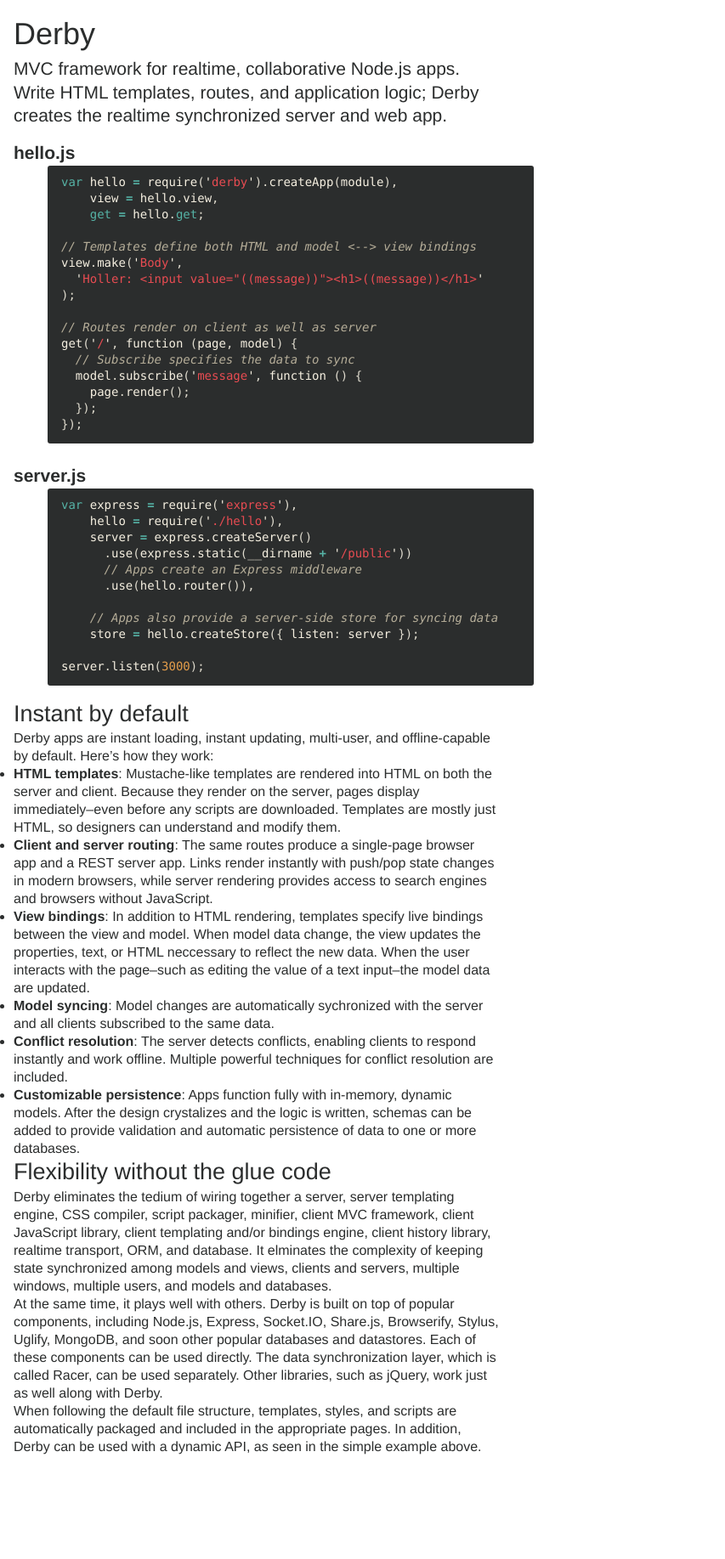
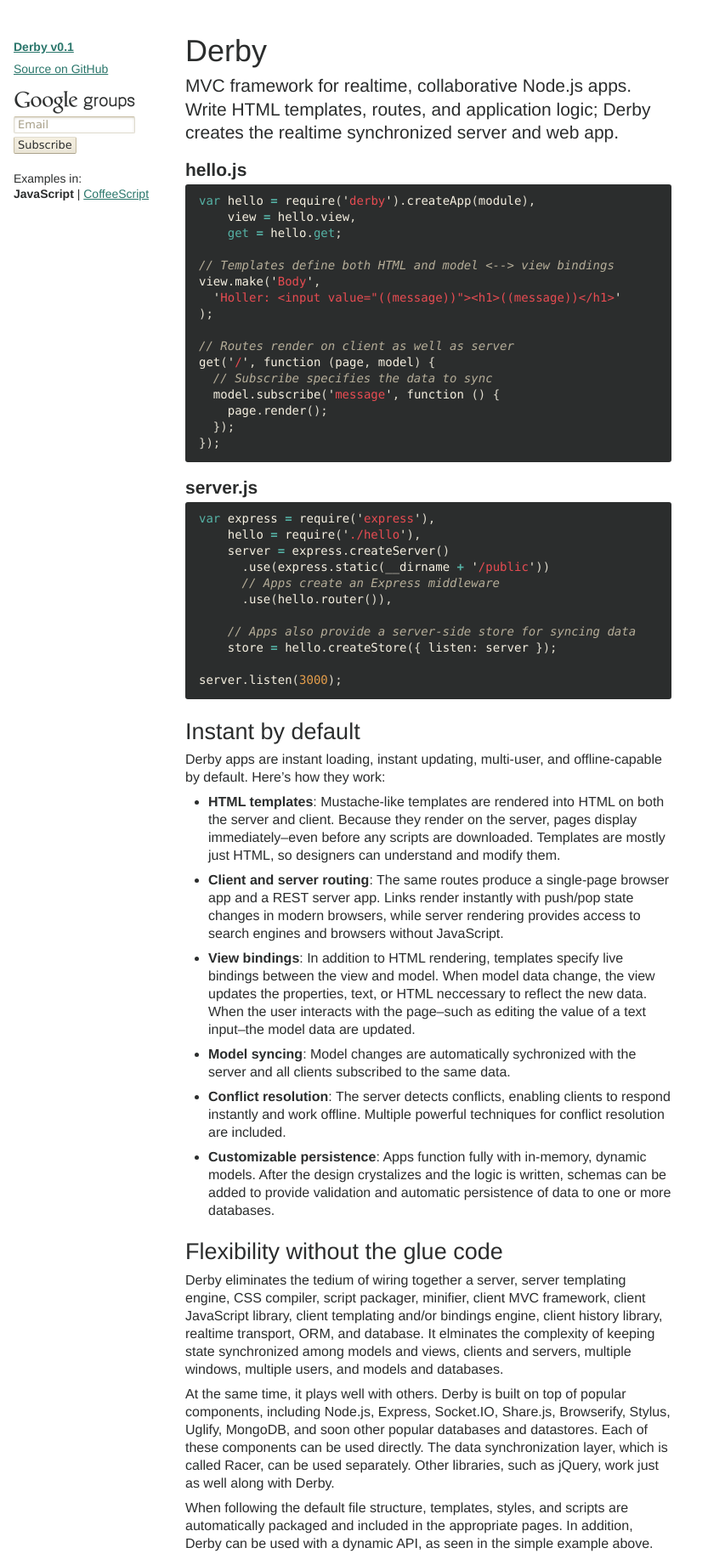
Before and after one commit to derbyjs/derby, a Jekyll site: the page built from index.md, in a window 1280 px wide. Shown: the whole page at 85% size, without its empty margins (0-853 px from the left). Built offline with Jekyll 4.4.1, drawn with Linux system fonts in a browser that asks for light colours; before the commit the page ends 1729 px from its top, so only the background shows below that.

Commit message:
add sidebar with groups subscription and language switcher

```diff
--- a/_layouts/default.html
+++ b/_layouts/default.html
@@ -1,34 +1,107 @@
 <!DOCTYPE html>
 <meta charset=utf-8>
 <title>Derby</title>
+<script>
+function setLang(lang) {
+  styles = document.getElementById('langDisplay');
+  styles.innerHTML = lang == 'js' ?
+    '.coffee{display:none}' : '.js{display:none}';
+  return false;
+}
+</script>
 <style>
-html,body,h1,h2,h3,h4,p,ul,li,pre,code,button{
+html,body,h1,h2,h3,h4,p,ul,li,pre,code,form,input,td,th,hr{
   margin: 0;
   padding: 0;
+}
+body,h1,h2,h3,h4{
   font: 16px/1.3125 'Helvetica Neue', Helvetica, Arial, sans-serif;
 }
-body{
-  padding: 16px;
-  color: #2b2d2d;
+table{border-collapse:collapse;border-spacing:0}
+img{border:0}
+body{color: #2b2d2d}
+pre,code{font: 14px/19px Consolas, monospace}
+h1{font-size: 36px; font-weight: 500; margin: 36px 0 4px}
+h2{font-size: 27px; font-weight: 500; margin: 21px 0 4px}
+h3{font-size: 21px; line-height: 27px; font-weight: 600; margin: 16px 0 4px}
+h4{font-size:16px; font-weight: 600}
+ul{padding-left: 27px}
+p,li{margin-bottom: 8px}
+a{color: #2a766b}
+
+#nav{
+  font-size: 14px;
+  position: fixed;
+  left: 16px;
+  top: 46px;
+  width: 186px;
 }
-pre,code{
-  font: 14px/19px Consolas, monospace;
+#page{
+  max-width: 572px;
+  margin-left: 218px;
 }
-h1{font-size: 36px; font-weight: 500}
-h2{font-size: 27px; font-weight: 500}
-h3{font-size: 21px; line-height: 27px; font-weight: 600; padding: 8px 0 4px}
-h4{font-size:16px; font-weight: 600}
-#page{max-width: 572px;}
-.promo{font-size: 21px; font-weight: 300; padding: 4px 0 8px}
+.promo{
+  font-size: 21px;
+  font-weight: 300;
+}
 .highlight{
-  margin-top: -2px;
+  margin:0;
   background: #2b2d2d;
   color: #f6f0e1;
   padding: 10px 16px 13px;
   border-radius: 3px;
   width: 540px;
 }
-.coffee{display: none}
+#groups-form{
+  padding: 8px 0 16px;
+}
+#groups-logo{
+  line-height: 0;
+  margin-bottom: 3px;
+  display: block;
+  width: 143px;
+  height: 27px;
+}
+#groups-logo > img{
+  display: block;
+}
+#email{
+  width: 143px;
+}
+::-moz-focus-inner {
+  border: 0;
+}
+input{
+  -webkit-box-sizing: border-box;
+  -moz-box-sizing: border-box;
+  box-sizing: border-box;
+  -webkit-appearance: none;
+  border: 1px solid #dfdbce;
+  border-top-color: #c6bca1;
+  -webkit-box-shadow: inset 0 1px 4px -2px #a79f88;
+  box-shadow: inset 0 1px 4px -2px #a79f88;
+  -moz-box-shadow: inset 0 1px 2px -2px #a79f88;
+  padding: 1px 4px 2px;
+  margin-bottom: 4px;
+  font: 13px/normal 'Lucida Grande', Tahoma, sans-serif;
+  color: #2b2d2d;
+  border-radius: 2px;
+}
+input[type="submit"]{
+  border-color: #dfdbce #c6bca1 #a79f88;
+  -webkit-box-shadow: inset 0 -1px #f1ebda, inset 0 1px #f6f0e1, inset 0 -3px 8px -1px #dfdbce;
+  box-shadow: inset 0 -1px #f1ebda, inset 0 1px #f6f0e1, inset 0 -3px 8px -1px #dfdbce;
+  -moz-box-shadow: inset 0 -1px #f1ebda, inset 0 1px #f6f0e1, inset 0 -3px 4px -1px #dfdbce;
+  text-shadow: 0 1px #f6f0e1;
+  background: #f6f0e1;
+}
+::-webkit-input-placeholder{
+  color: #a79f88;
+}
+:-moz-placeholder{
+  color: #a79f88;
+}
+
 .kd{color: #56b3a6}
 .o{color: #56b3a6; font-weight: bold}
 .s1{color: #e84c52}
@@ -38,6 +111,23 @@ h4{font-size:16px; font-weight: 600}
 .c1{color: #b6ae99; font-style: italic}
 .p{color: #dfdbce}
 </style>
+<style id="langDisplay">
+.coffee{display: none}
+</style>
+<div id="nav">
+<p><b><a href="#">Derby v0.1</a></b>
+<p><a href="https://github.com/codeparty/derby">Source on GitHub</a>
+
+<form id="groups-form" action="http://groups.google.com/group/derbyjs/boxsubscribe">
+<input type="hidden" name="hl" value="en">
+<a id="groups-logo" href="http://groups.google.com/group/derbyjs"><img src="groups_logo.png" alt="Google Groups"></a>
+<input type="email" name="email" id="email" placeholder="Email">
+<input type="submit" name="sub" value="Subscribe">
+</form>
+<p>Examples in:<br>
+<span class='js'><b>JavaScript</b> | <a href="#" onclick="return setLang('coffe')">CoffeeScript</a></span>
+<span class='coffee'><a href="#" onclick="return setLang('js')">JavaScript</a> | <b>CoffeeScript</b></span>
+</div>
 <div id=page>
 {{content}}
 </div>
--- a/index.md
+++ b/index.md
@@ -47,6 +47,7 @@ server.listen(3000);
 <h3>hello.coffee</h3>
 {% highlight coffeescript %}
 {view, get} = require('derby').createApp module
+
 # Templates define both HTML and model <--> view bindings
 view.make 'Body',
   'Holler: <input value="((message))"><h1>((message))</h1>'
```
Also changed, not shown: groups_logo.png (added), 1 other file.
